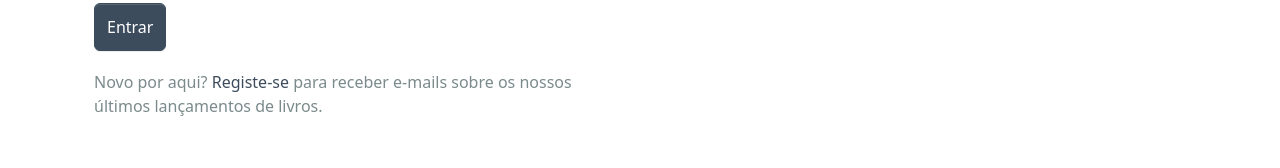
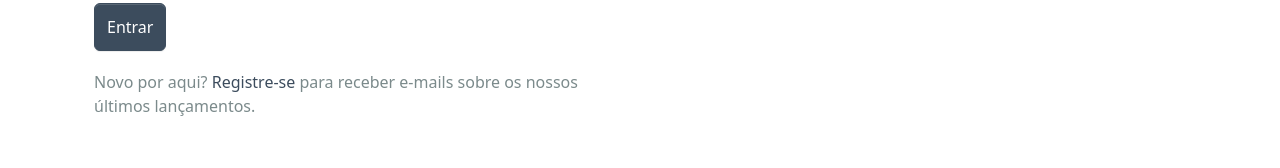
Before and after one commit to lswebdevelops/books, a React (Create React App) app in the folder frontend/: page /login in a window 1280 px wide. Shown: the part 367-535 px from the top of the page. Built offline with nearby package versions, Linux system fonts and the light colour scheme.

Commit message:
grammar corrections

```diff
--- a/frontend/src/screens/LoginScreen.jsx
+++ b/frontend/src/screens/LoginScreen.jsx
@@ -79,9 +79,9 @@ const LoginScreen = () => {
         <Col>
           Novo por aqui?{" "}
           <Link to={redirect ? `/register?redirect=${redirect}` : "/register"}>
-            Registe-se
+            Registre-se
           </Link>{" "}
-          para receber e-mails sobre os nossos últimos lançamentos de livros.
+          para receber e-mails sobre os nossos últimos lançamentos.
         </Col>
       </Row>
     </FormContainer>
```
